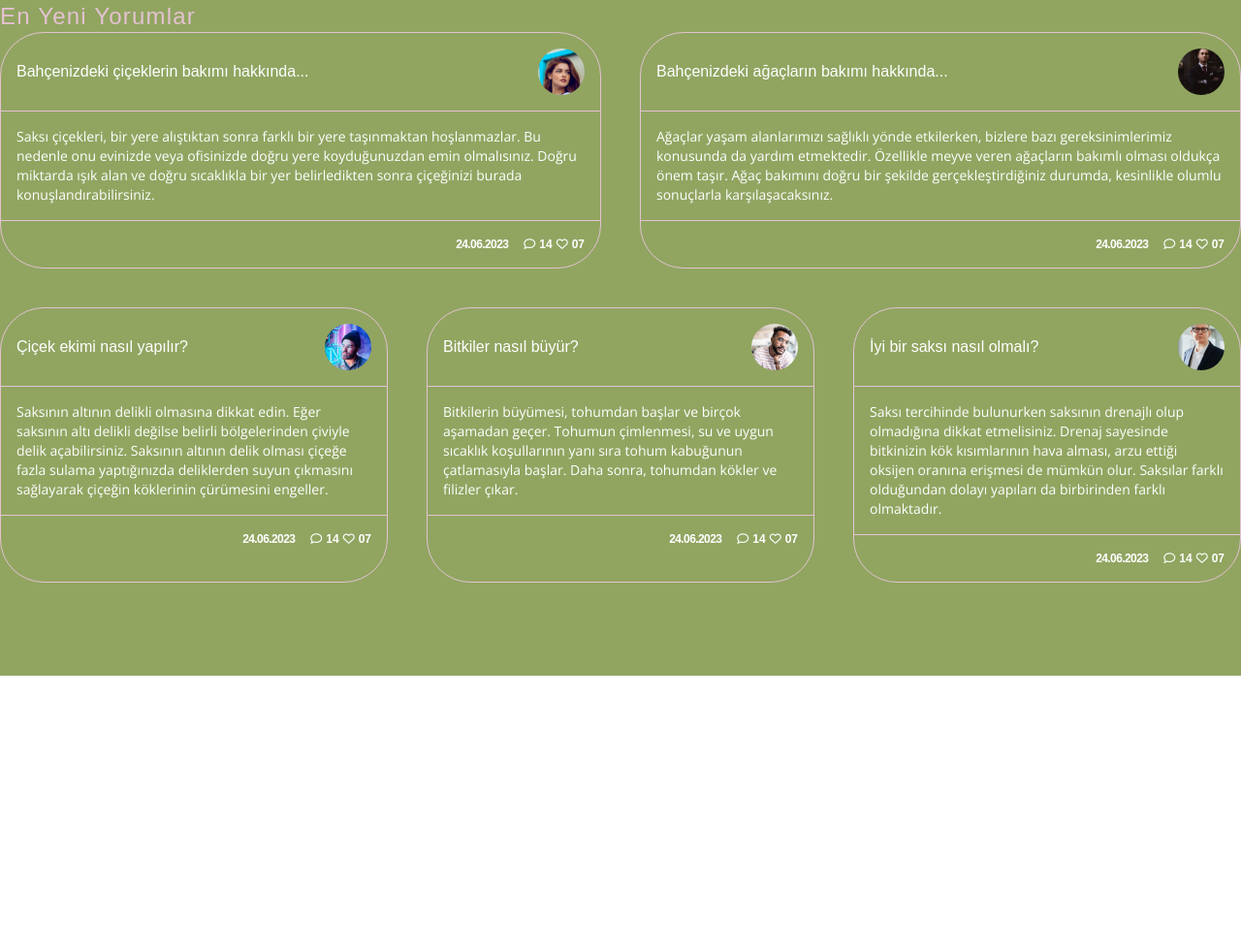
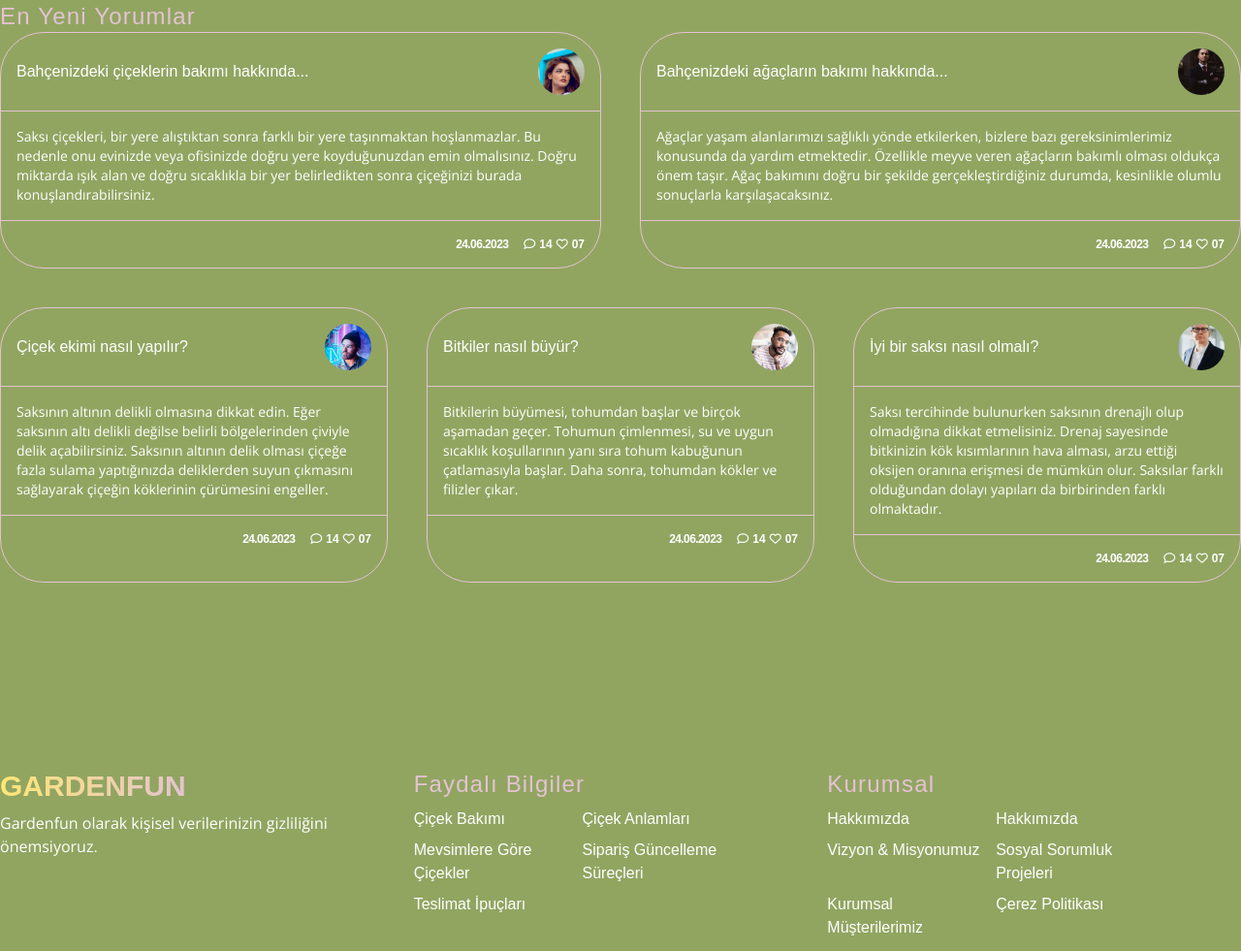
Before and after one commit to BekirSafak/tailwindcss_firstproject, a website: page src/index.html in a window 1280 px wide. Shown: the part 1819-2800 px from the top of the page at 97% size. Before the commit the page ends 2516 px from the top, so only its background shows below. Drawn offline with nearby package versions, Linux system fonts and the light colour scheme; a web font is replaced by a local one.

Commit message:
Tailwind kullanılarak footer section responsive olarak yazıldı

```diff
--- a/src/index.html
+++ b/src/index.html
@@ -22,7 +22,6 @@
 <body class="font-open">
 	<!--Header Start-->
 	<header class="bg-flower-green py-6 lg:py-12 text-black">
-
 		<!-- Container Start -->
 		<div class="container flex items-center justify-between space-x-8 lg:space-x-16">
 
@@ -31,13 +30,14 @@
 				class="pl-4 md:pl-0 text-4xl lg:text-6xl font-bold text-transparent bg-gradient-to-r bg-clip-text from-flower-yellow to bg-flower-pink text-flower-yellow">GARDENFUN</a>
 			<!--Logo End-->
 
-
 			<!--Mobile Menu Start-->
 			<div class="hamburger pr-4 flex md:hidden items-center text-xl space-x-4">
 				<a href="#" class="whitespace-nowrap text-white hover:text-flower-pink transtion duration-300">
 					<i class="fas fa-bars"></i>
 				</a>
 			</div>
+			<!--Mobile Menu End-->
+
 			<!--Mobile Drop Menu Start-->
 			<div class="z-10 toggle hidden absolute bg-flower-green right-0 w-full top-[9%]">
 				<div class="flex flex-col items-center lg:text-xl space-y-3">
@@ -49,8 +49,6 @@
 				</div>
 			</div>
 			<!--Mobile Drop Menu End-->
-			<!--Mobile Menu End-->
-
 
 			<!--Navbar Start-->
 			<nav class="hidden md:flex justify-between flex-1">
@@ -63,6 +61,7 @@
 					<a href="#" class="hover:text-flower-pink text-white transition duration-300">Saksılar</a>
 				</div>
 				<!--Menu End-->
+
 				<!--Userbox Start-->
 				<div class="flex items-center space-x-8">
 					<div class="flex items-center lg:text-xl space-x-4">
@@ -77,10 +76,8 @@
 				<!--Userbox End-->
 			</nav>
 			<!--Navbar End-->
-
 		</div>
 		<!-- Container End -->
-
 	</header>
 	<!--Header End-->
 
@@ -88,10 +85,7 @@
 
 	<!--Banner Section Start-->
 	<section class="relative group h-64 md:h-96 lg:h-512">
-
 		<img class="z-0 w-full h-full object-cover" src="images/garden.jpg" alt="garden">
-
-
 
 		<!--Banner Text Content Start-->
 		<div class="absolute bottom-0 w-full bg-gradient-to-b from-transparent to-flower-green">
@@ -169,6 +163,31 @@
 						<!--IMG Text End-->
 					</div>
 
+					<div class="group relative overflow-hidden basis-1/3 md:basis-1/4 lg:basis-1/3 mb-2 px-2">
+						<img src="./images/flower1.jpg"
+							class=" group-hover:scale-110 group-hover:opacity-40 duration-500">
+						<!--IMG Text Start-->
+						<div class="absolute px-6 bottom-8">
+							<h3 class="text-flower-yellow group-hover:text-flower-pink group-hover:mb-2 duration-500">
+								FLOWER 1</h3>
+							<p
+								class="text-white text-xs opacity-0 group-hover:opacity-100 group-hover:mb-10 duration-500">
+								Tüm
+								özel
+								günlerde sevdiklerinize hediye edebileceğiniz ya da kendinizi şımartmak için
+								tercih edebileceğiniz şık ve özel bir seçenektir. Her an sizinle atan bir kalbe sahip
+								tüm sevdiklerinize teşekkür etmek, özel günlerde eşiniz, sevgiliniz ya da annenize masum
+								sevginizi göstermek için de gönderebileceğiniz zarif çiçekleridir.</p>
+							<!--IMG Icons Start-->
+							<div
+								class="absolute flex space-x-8 text-white opacity-0 group-hover:opacity-100 -bottom-2 group-hover:bottom-2 duration-500">
+								<a href="#"><i class="hover:text-flower-pink fa-solid fa-heart"></i></a>
+								<a href="#"><i class="hover:text-flower-pink fa-solid fa-bookmark"></i></a>
+							</div>
+							<!--IMG Icons End-->
+						</div>
+						<!--IMG Text End-->
+					</div>
 
 					<div class="group relative overflow-hidden basis-1/3 md:basis-1/4 lg:basis-1/3 mb-2 px-2">
 						<img src="./images/flower1.jpg"
@@ -196,6 +215,31 @@
 						<!--IMG Text End-->
 					</div>
 
+					<div class="group relative overflow-hidden basis-1/3 md:basis-1/4 lg:basis-1/3 mb-2 px-2">
+						<img src="./images/flower1.jpg"
+							class=" group-hover:scale-110 group-hover:opacity-40 duration-500">
+						<!--IMG Text Start-->
+						<div class="absolute px-6 bottom-8">
+							<h3 class="text-flower-yellow group-hover:text-flower-pink group-hover:mb-2 duration-500">
+								FLOWER 1</h3>
+							<p
+								class="text-white text-xs opacity-0 group-hover:opacity-100 group-hover:mb-10 duration-500">
+								Tüm
+								özel
+								günlerde sevdiklerinize hediye edebileceğiniz ya da kendinizi şımartmak için
+								tercih edebileceğiniz şık ve özel bir seçenektir. Her an sizinle atan bir kalbe sahip
+								tüm sevdiklerinize teşekkür etmek, özel günlerde eşiniz, sevgiliniz ya da annenize masum
+								sevginizi göstermek için de gönderebileceğiniz zarif çiçekleridir.</p>
+							<!--IMG Icons Start-->
+							<div
+								class="absolute flex space-x-8 text-white opacity-0 group-hover:opacity-100 -bottom-2 group-hover:bottom-2 duration-500">
+								<a href="#"><i class="hover:text-flower-pink fa-solid fa-heart"></i></a>
+								<a href="#"><i class="hover:text-flower-pink fa-solid fa-bookmark"></i></a>
+							</div>
+							<!--IMG Icons End-->
+						</div>
+						<!--IMG Text End-->
+					</div>
 
 					<div class="group relative overflow-hidden basis-1/3 md:basis-1/4 lg:basis-1/3 mb-2 px-2">
 						<img src="./images/flower1.jpg"
@@ -223,7 +267,6 @@
 						<!--IMG Text End-->
 					</div>
 
-
 					<div class="group relative overflow-hidden basis-1/3 md:basis-1/4 lg:basis-1/3 mb-2 px-2">
 						<img src="./images/flower1.jpg"
 							class=" group-hover:scale-110 group-hover:opacity-40 duration-500">
@@ -249,61 +292,6 @@
 						</div>
 						<!--IMG Text End-->
 					</div>
-
-
-					<div class="group relative overflow-hidden basis-1/3 md:basis-1/4 lg:basis-1/3 mb-2 px-2">
-						<img src="./images/flower1.jpg"
-							class=" group-hover:scale-110 group-hover:opacity-40 duration-500">
-						<!--IMG Text Start-->
-						<div class="absolute px-6 bottom-8">
-							<h3 class="text-flower-yellow group-hover:text-flower-pink group-hover:mb-2 duration-500">
-								FLOWER 1</h3>
-							<p
-								class="text-white text-xs opacity-0 group-hover:opacity-100 group-hover:mb-10 duration-500">
-								Tüm
-								özel
-								günlerde sevdiklerinize hediye edebileceğiniz ya da kendinizi şımartmak için
-								tercih edebileceğiniz şık ve özel bir seçenektir. Her an sizinle atan bir kalbe sahip
-								tüm sevdiklerinize teşekkür etmek, özel günlerde eşiniz, sevgiliniz ya da annenize masum
-								sevginizi göstermek için de gönderebileceğiniz zarif çiçekleridir.</p>
-							<!--IMG Icons Start-->
-							<div
-								class="absolute flex space-x-8 text-white opacity-0 group-hover:opacity-100 -bottom-2 group-hover:bottom-2 duration-500">
-								<a href="#"><i class="hover:text-flower-pink fa-solid fa-heart"></i></a>
-								<a href="#"><i class="hover:text-flower-pink fa-solid fa-bookmark"></i></a>
-							</div>
-							<!--IMG Icons End-->
-						</div>
-						<!--IMG Text End-->
-					</div>
-
-
-					<div class="group relative overflow-hidden basis-1/3 md:basis-1/4 lg:basis-1/3 mb-2 px-2">
-						<img src="./images/flower1.jpg"
-							class=" group-hover:scale-110 group-hover:opacity-40 duration-500">
-						<!--IMG Text Start-->
-						<div class="absolute px-6 bottom-8">
-							<h3 class="text-flower-yellow group-hover:text-flower-pink group-hover:mb-2 duration-500">
-								FLOWER 1</h3>
-							<p
-								class="text-white text-xs opacity-0 group-hover:opacity-100 group-hover:mb-10 duration-500">
-								Tüm
-								özel
-								günlerde sevdiklerinize hediye edebileceğiniz ya da kendinizi şımartmak için
-								tercih edebileceğiniz şık ve özel bir seçenektir. Her an sizinle atan bir kalbe sahip
-								tüm sevdiklerinize teşekkür etmek, özel günlerde eşiniz, sevgiliniz ya da annenize masum
-								sevginizi göstermek için de gönderebileceğiniz zarif çiçekleridir.</p>
-							<!--IMG Icons Start-->
-							<div
-								class="absolute flex space-x-8 text-white opacity-0 group-hover:opacity-100 -bottom-2 group-hover:bottom-2 duration-500">
-								<a href="#"><i class="hover:text-flower-pink fa-solid fa-heart"></i></a>
-								<a href="#"><i class="hover:text-flower-pink fa-solid fa-bookmark"></i></a>
-							</div>
-							<!--IMG Icons End-->
-						</div>
-						<!--IMG Text End-->
-					</div>
-
 
 					<div
 						class="group relative overflow-hidden basis-1/3 md:basis-1/4 lg:basis-1/3 hidden md:block lg:hidden mb-2 px-2">
@@ -332,7 +320,6 @@
 						<!--IMG Text End-->
 					</div>
 
-
 					<div
 						class="group relative overflow-hidden basis-1/3 md:basis-1/4 lg:basis-1/3 hidden md:block lg:hidden mb-2 px-2">
 						<img src="./images/flower1.jpg"
@@ -359,12 +346,10 @@
 						</div>
 						<!--IMG Text End-->
 					</div>
-
 				</div>
 				<!--IMG Flowers End-->
 			</div>
 			<!--Left End-->
-
 
 			<!--Right Start-->
 			<div class="basis-1/3">
@@ -448,13 +433,13 @@
 					<!--Comment End-->
 				</div>
 				<!--Comments End-->
-
 			</div>
 			<!--Right End-->
 		</div>
 		<!-- Flowers End -->
 	</section>
 	<!--Flowers Section End-->
+
 
 
 	<!--Post Section Start-->
@@ -622,12 +607,6 @@
 				<!--Post 5 End-->
 			</div>
 
-
-
-
-
-
-
 			<!--Post Grid end-->
 		</div>
 	</section>
@@ -635,10 +614,69 @@
 
 
 
+	<!--Footer Section Start-->
+	<footer class="py-24 bg-flower-green text-white">
+		<!--Footer Menu Start-->
+		<div class="container flex flex-col md:flex-row px-10 lg:px-0 pb-8">
+			<!--Footer Logo Start-->
+			<div class="basis-1/3">
+				<a href="#"
+					class="pl-0 md:pl-0 text-2xl lg:text-3xl font-bold text-transparent bg-gradient-to-r bg-clip-text from-flower-yellow to bg-flower-pink text-flower-yellow">GARDENFUN</a>
+				<p class="text-xs md:text-sm lg:text-base mt-2">Gardenfun olarak kişisel verilerinizin gizliliğini
+					önemsiyoruz.</p>
+			</div>
+			<!--Footer Logo End-->
 
+			<!--Footer Link Start-->
+			<div class="basis-1/3">
+				<h2 class="mb-2 text-flower-pink">Faydalı Bilgiler</h2>
+				<div class="grid grid-cols-5 gap-2">
+					<a class="text-xs md:text-sm lg:text-base col-span-2 hover:text-flower-pink duration-500"
+						href="#">Çiçek
+						Bakımı</a>
+					<a class="text-xs md:text-sm lg:text-base col-span-2 hover:text-flower-pink duration-500"
+						href="#">Çiçek
+						Anlamları</a>
+					<a class="text-xs md:text-sm lg:text-base col-span-2 hover:text-flower-pink duration-500"
+						href="#">Mevsimlere
+						Göre Çiçekler</a>
+					<a class="text-xs md:text-sm lg:text-base col-span-2 hover:text-flower-pink duration-500"
+						href="#">Sipariş
+						Güncelleme Süreçleri</a>
+					<a class="text-xs md:text-sm lg:text-base col-span-2 hover:text-flower-pink duration-500"
+						href="#">Teslimat
+						İpuçları</a>
+				</div>
+			</div>
 
+			<div class="basis-1/3">
+				<h2 class="mb-2 text-flower-pink">Kurumsal</h2>
+				<div class="grid grid-cols-5 gap-2">
+					<a class="text-xs md:text-sm lg:text-base col-span-2 hover:text-flower-pink duration-500"
+						href="#">Hakkımızda</a>
+					<a class="text-xs md:text-sm lg:text-base col-span-2 hover:text-flower-pink duration-500"
+						href="#">Hakkımızda</a>
+					<a class="text-xs md:text-sm lg:text-base col-span-2 hover:text-flower-pink duration-500"
+						href="#">Vizyon &
+						Misyonumuz</a>
+					<a class="text-xs md:text-sm lg:text-base col-span-2 hover:text-flower-pink duration-500"
+						href="#">Sosyal
+						Sorumluk Projeleri</a>
+					<a class="text-xs md:text-sm lg:text-base col-span-2 hover:text-flower-pink duration-500"
+						href="#">Kurumsal
+						Müşterilerimiz</a>
+					<a class="text-xs md:text-sm lg:text-base col-span-2 hover:text-flower-pink duration-500"
+						href="#">Çerez
+						Politikası</a>
+				</div>
+			</div>
+			<!--Footer Link End-->
+		</div>
+		<!--Footer Menu End-->
 
+	</footer>
 
+	<!--Footer Section End-->
 
 	<!--JS-->
 	<script src="js/script.js"></script>
```
Also changed, not shown: src/css/style.css.
